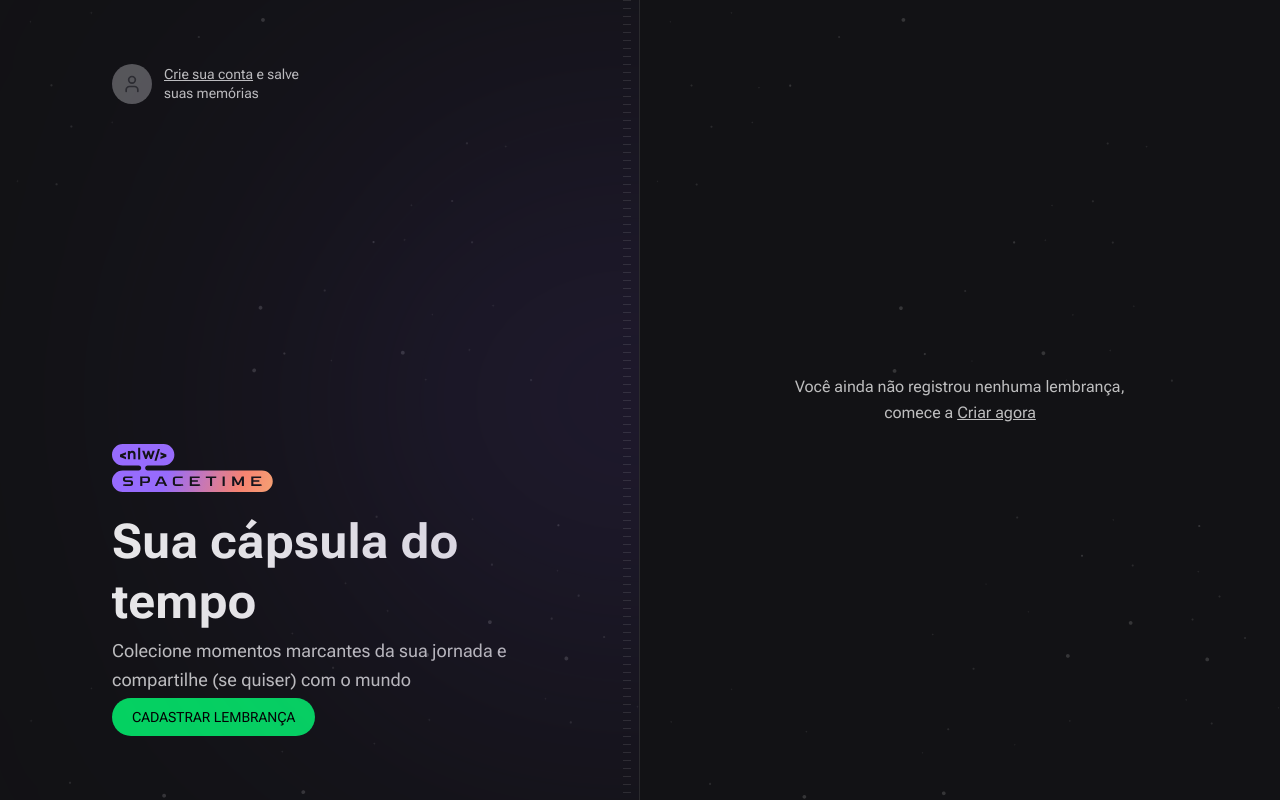
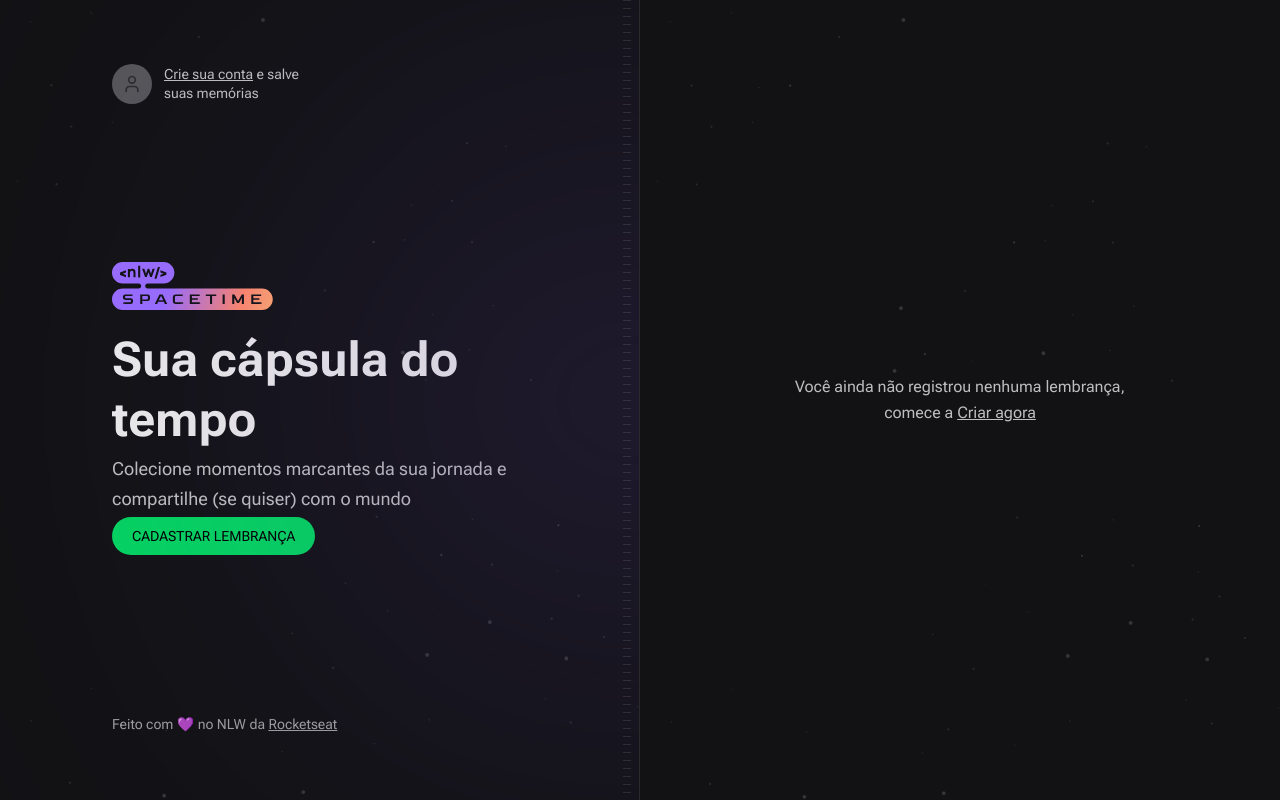
Before and after one commit to Samukaii/rocketseat-time-capsule, a Next.js app: page / in a window 1280 px wide. Built offline with nearby package versions, Linux system fonts and the light colour scheme; no server answers; a web font is replaced by a local one.

Commit message:
Seções da aplicação movidas para componentes separados

```diff
--- /dev/null
+++ b/src/app/components/Copyright.tsx
@@ -0,0 +1,15 @@
+import { FC } from 'react'
+
+export const Copyright: FC = () => (
+  <div className="text-sm leading-relaxed text-gray-200">
+    Feito com 💜 no NLW da{' '}
+    <a
+      target="_blank"
+      rel="noreferrer"
+      className="underline hover:text-gray-100"
+      href="https://rocketseat.com.br"
+    >
+      Rocketseat
+    </a>
+  </div>
+)
--- /dev/null
+++ b/src/app/components/EmptyMemories.tsx
@@ -0,0 +1,12 @@
+import { FC } from 'react'
+
+export const EmptyMemories: FC = () => (
+  <div className="flex flex-1 items-center justify-center">
+    <p className="w-[360px] text-center leading-relaxed">
+      Você ainda não registrou nenhuma lembrança, comece a{' '}
+      <a href="" className="underline hover:text-gray-50">
+        Criar agora
+      </a>
+    </p>
+  </div>
+)
--- /dev/null
+++ b/src/app/components/Hero.tsx
@@ -0,0 +1,22 @@
+import Image from 'next/image'
+import { FC } from 'react'
+import nlwLogo from '../../assets/nlw-space-time.svg'
+import { ButtonLink } from '../components/ButtonLink'
+
+export const Hero: FC = () => (
+  <div className="space-y-5">
+    <Image src={nlwLogo} alt="NLW Spacetime" />
+
+    <div className="max-w-[420px] space-y-1">
+      <h1 className="text-5xl font-bold leading-tight text-gray-50">
+        Sua cápsula do tempo
+      </h1>
+      <p className="text-lg leading-relaxed">
+        Colecione momentos marcantes da sua jornada e compartilhe (se quiser)
+        com o mundo{' '}
+      </p>
+
+      <ButtonLink color="green">Cadastrar lembrança</ButtonLink>
+    </div>
+  </div>
+)
--- a/src/app/home/home.tsx
+++ b/src/app/home/home.tsx
@@ -1,8 +1,8 @@
-import Image from 'next/image'
 import { FC } from 'react'
-import nlwLogo from '../../assets/nlw-space-time.svg'
-import { ButtonLink } from '../components/button/ButtonLink'
-import { SignIn } from './SignIn'
+import { Copyright } from '../components/Copyright'
+import { EmptyMemories } from '../components/EmptyMemories'
+import { Hero } from '../components/Hero'
+import { SignIn } from '../components/SignIn'
 
 export const Home: FC = () => {
   return (
@@ -15,37 +15,13 @@ export const Home: FC = () => {
         {/* Stripes */}
         <div className="pr absolute bottom-0 right-2 top-0 w-2 bg-stripes" />
 
-        {/* Sign In */}
-        <SignIn></SignIn>
-
-        {/* Hero */}
-        <div className="space-y-5">
-          <Image src={nlwLogo} alt="NLW Spacetime" />
-
-          <div className="max-w-[420px] space-y-1">
-            <h1 className="text-5xl font-bold leading-tight text-gray-50">
-              Sua cápsula do tempo
-            </h1>
-            <p className="text-lg leading-relaxed">
-              Colecione momentos marcantes da sua jornada e compartilhe (se
-              quiser) com o mundo{' '}
-            </p>
-
-            <ButtonLink color="green">Cadastrar lembrança</ButtonLink>
-          </div>
-        </div>
+        <SignIn />
+        <Hero />
+        <Copyright />
       </div>
 
-      {/* Right */}
       <div className="flex flex-col  bg-[url(../assets/bg-stars.svg)] bg-cover p-16">
-        <div className="flex flex-1 items-center justify-center">
-          <p className="w-[360px] text-center leading-relaxed">
-            Você ainda não registrou nenhuma lembrança, comece a{' '}
-            <a href="" className="underline hover:text-gray-50">
-              Criar agora
-            </a>
-          </p>
-        </div>
+        <EmptyMemories />
       </div>
     </main>
   )
```
Also changed, not shown: src/app/components/ButtonLink.tsx (renamed from src/app/components/button/ButtonLink.tsx), src/app/components/SignIn.tsx (renamed from src/app/home/SignIn.tsx).
